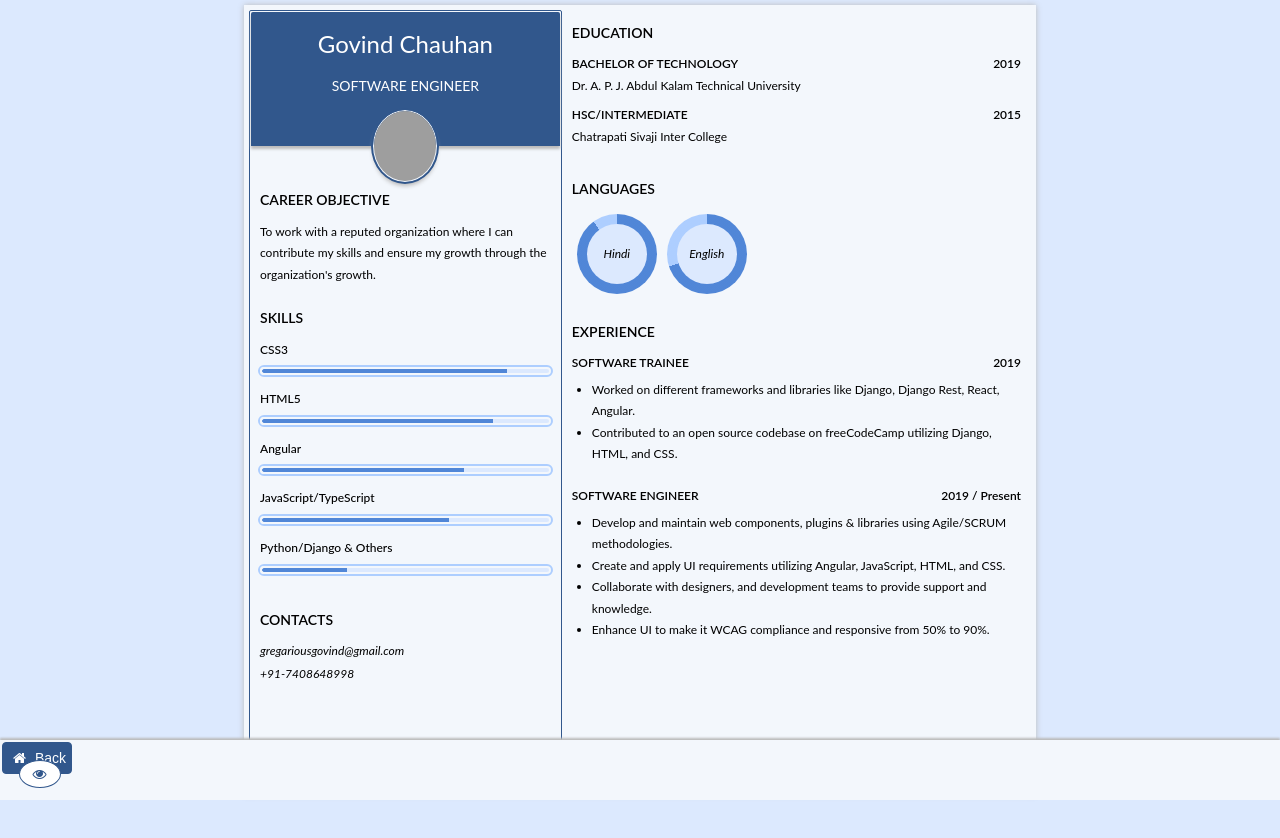
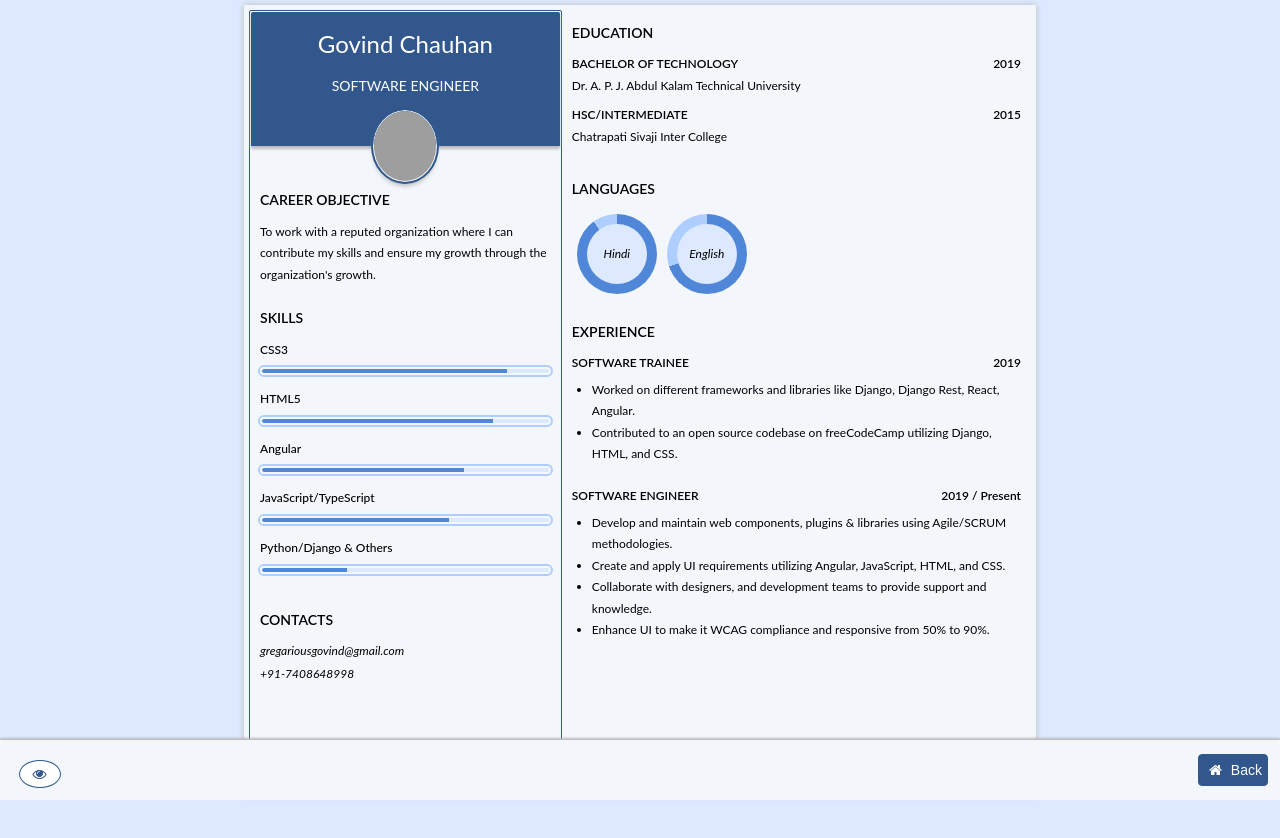
Before and after one commit to gregariousgovind/angularTheming, an Angular app: page /resume in a window 1280 px wide. Shown: the top 838 px of the page. Built offline with nearby package versions, Linux system fonts and the light colour scheme; grey boxes are pictures that could not be loaded.

Commit message:
1 file modified

```diff
--- a/src/app/components/resume/resume.component.scss
+++ b/src/app/components/resume/resume.component.scss
@@ -213,12 +213,17 @@
     }
   }
 }
+
 .resume-footer {
+  display: flex;
+  flex-direction: row-reverse;
+  align-items: center;
   position: fixed;
   bottom: 0;
   left: 0;
   width: 100%;
   height: var(--footer-height);
+  padding: 10px;
   background-color: var(--theme-color-aerolighter);
   box-shadow: 0 -2px 2px var(--box-shadow);
 }
```
